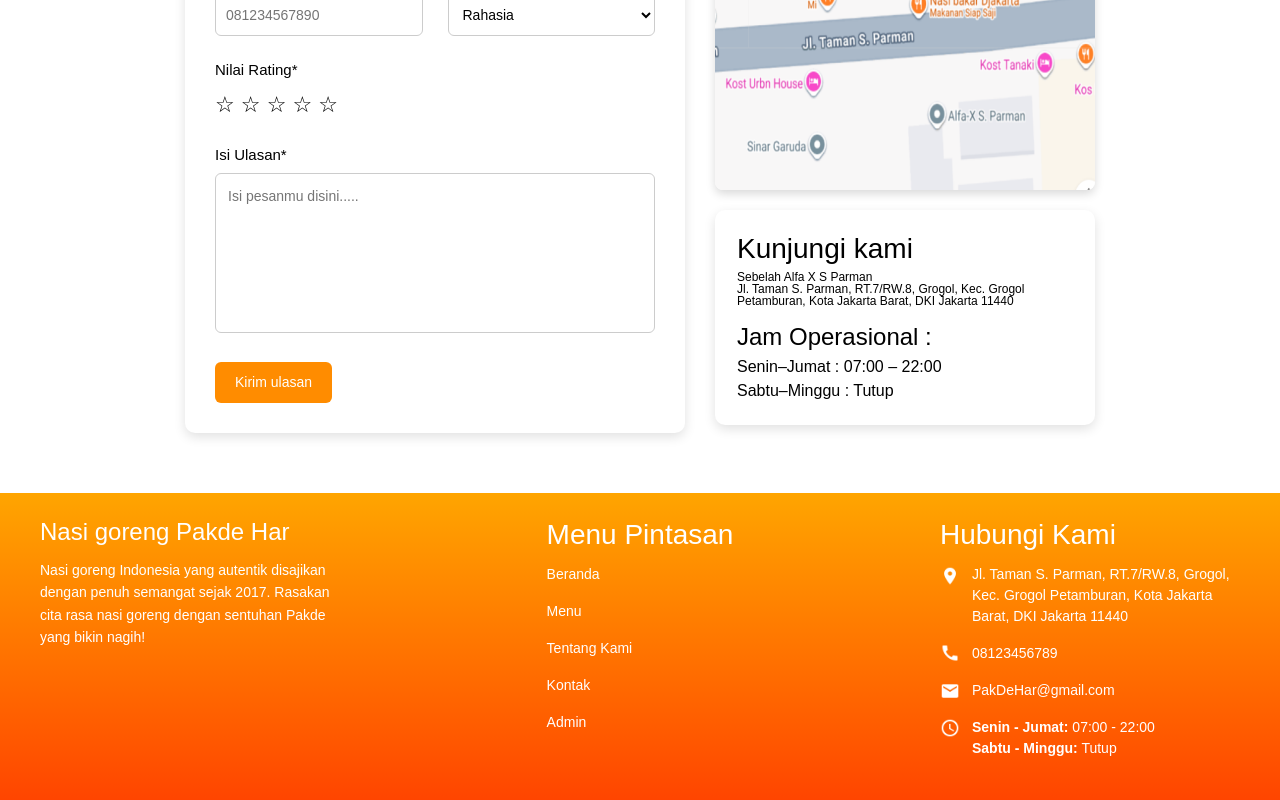
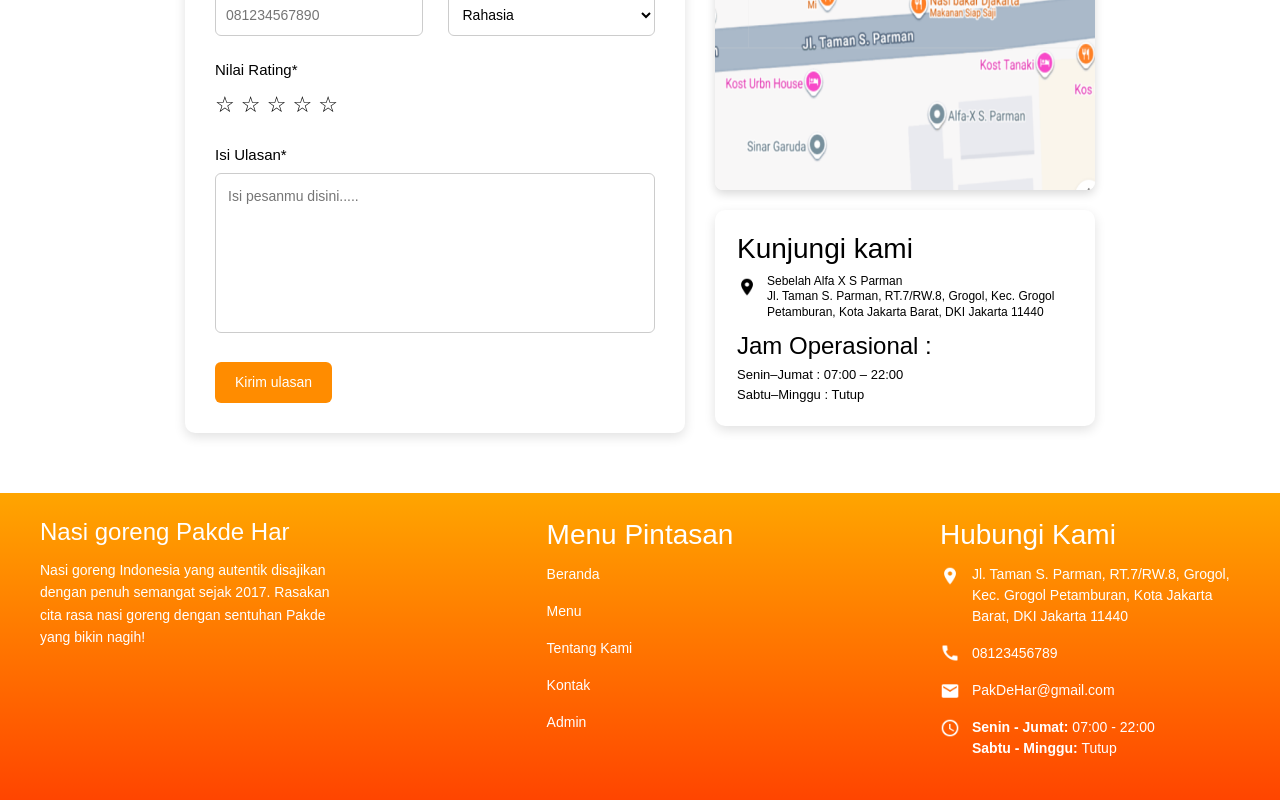
Before and after one commit to ChrisGit889/Pakde_Har_Go_Digital, a Next.js app: page /kontak in a window 1280 px wide. Shown: the part 1040-1840 px from the top of the page. Built offline with nearby package versions, Linux system fonts and the light colour scheme.

Commit message:
Kontak - Kami 2

```diff
--- a/src/app/kontak/page.tsx
+++ b/src/app/kontak/page.tsx
@@ -248,19 +248,30 @@ export default function Kontak() {
               color: "black",
             }}
           >
-            <h3 style={{ marginBottom: "5px" }}>Kunjungi kami</h3>
+            <h3 style={{ marginBottom: "8px" }}>Kunjungi kami</h3>
 
-            <p style={{ lineHeight: 1, fontSize: "12px" }}>
+            <div style={{ display: "flex", gap: "10px", alignItems: "flex-start" }}>
+              <img
+                src="/images/location_on.png"
+                style={{ width: "20px", marginTop: "3px", filter: "brightness(0) saturate(100%)" }}
+              />
+
+              <p style={{ lineHeight: 1.3, fontSize: "12px", marginBottom: "8px" }}>
                 Sebelah Alfa X S Parman
                 <br />
                 Jl. Taman S. Parman, RT.7/RW.8, Grogol, Kec. Grogol Petamburan,
                 Kota Jakarta Barat, DKI Jakarta 11440
               </p>
+            </div>
 
-            <h4 style={{ marginTop: "5px", marginBottom: "4px" }}>Jam Operasional :</h4>
+            <h4 style={{ marginTop: "4px", marginBottom: "4px" }}>Jam Operasional :</h4>
 
-            <p style={{ margin: "0" }}>Senin–Jumat : 07:00 – 22:00</p>
-            <p style={{ margin: "0" }}>Sabtu–Minggu : Tutup</p>
+            <p style={{ margin: "0", fontSize: "13px" }}>
+              Senin–Jumat : 07:00 – 22:00
+            </p>
+            <p style={{ margin: "0", fontSize: "13px" }}>
+              Sabtu–Minggu : Tutup
+            </p>
           </div>
         </div>
       </div>
```
Lines whose indentation alone changed are shown as unchanged.
